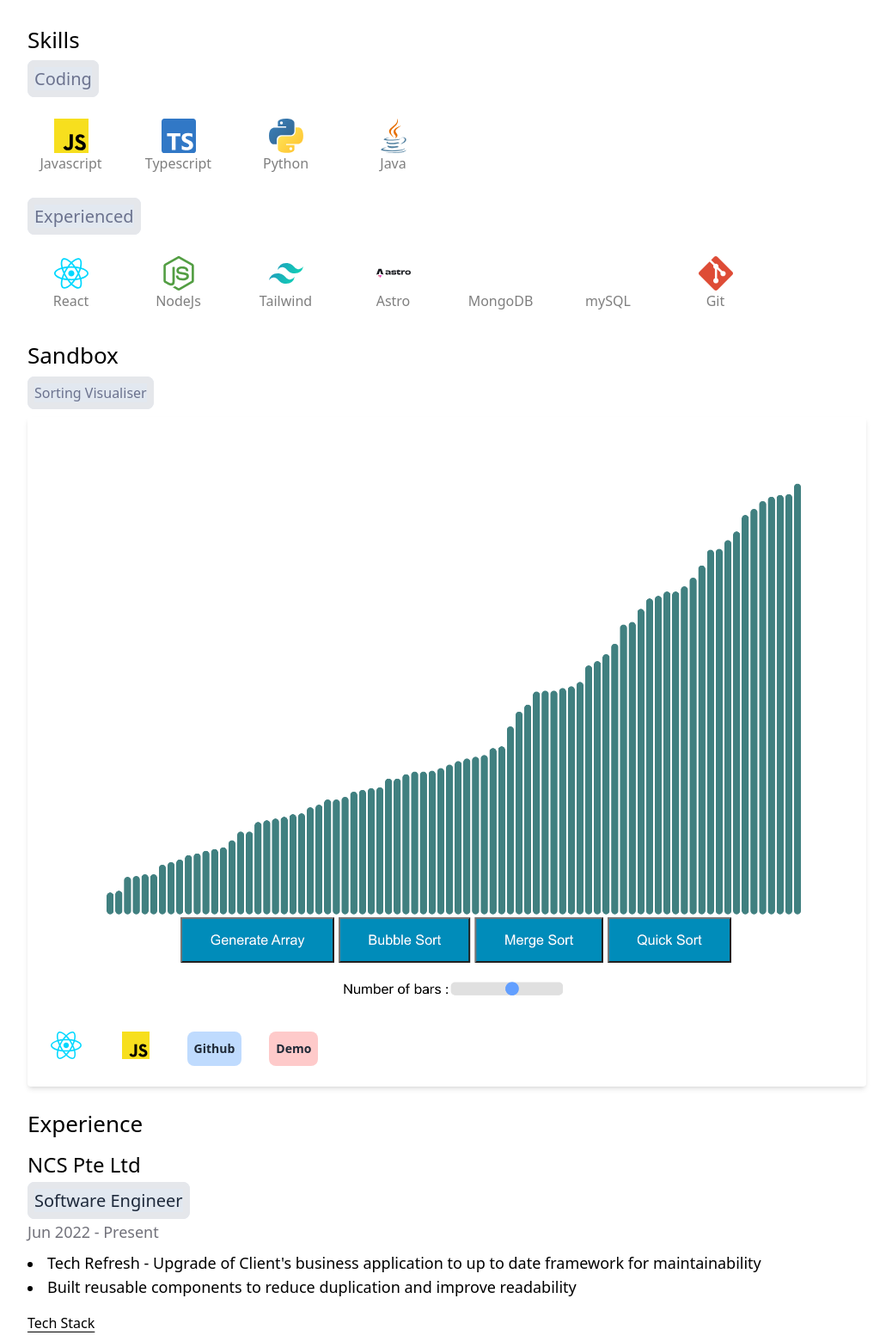
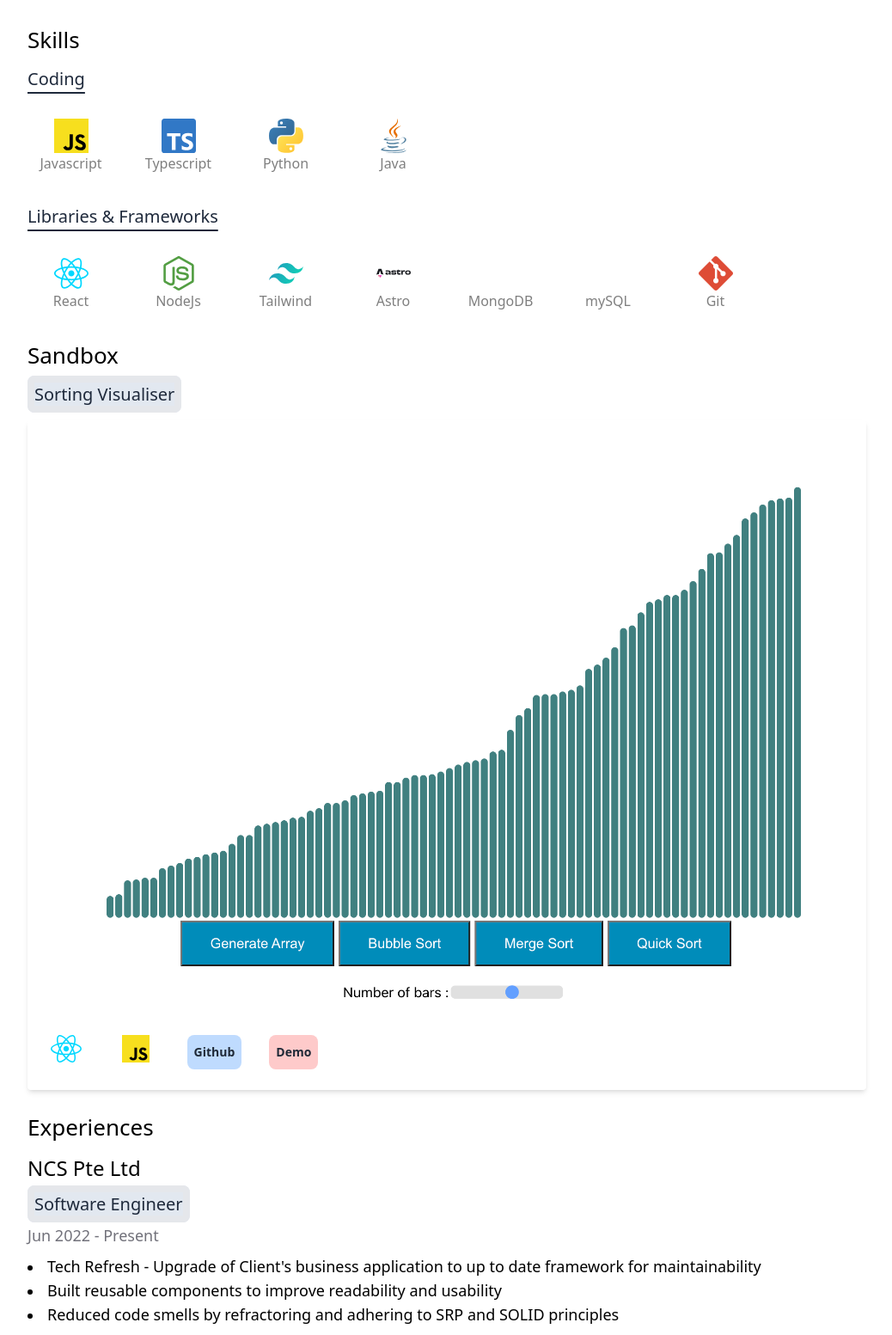
Before and after one commit to yaohong6782/yh, an Astro site: page / in a window 1280 px wide. Shown: the part 797-2350 px from the top of the page at 86% size, without its empty margins (120-1158 px from the left). Built offline with nearby package versions, Linux system fonts and the light colour scheme; Astro itself is replaced by a stand-in of ours; some icons are missing.

Commit message:
refractored namning and styling

```diff
--- a/src/components/Sandbox.astro
+++ b/src/components/Sandbox.astro
@@ -16,7 +16,7 @@ const { title, technologies, demo, github } = Astro.props;
 
 <div>
   <h3 class="pt-1 pb-4">
-    <span class="bg-slate-200 border-8 rounded-lg">{title}</span>
+    <span class="bg-slate-200 border-8 rounded-lg text-xl text-slate-800">{title}</span>
   </h3>
 </div>
 
@@ -69,7 +69,7 @@ const { title, technologies, demo, github } = Astro.props;
   </div> -->
 <style>
   h3 {
-    font-weight: 500;
+    /* font-weight: 500; */
     color: #6b728e;
   }
 </style>
--- a/src/components/Technology.astro
+++ b/src/components/Technology.astro
@@ -12,9 +12,9 @@ const { title, technologies } = Astro.props;
 
 
 <div >
-  <h3 class="pt-1">
-    <span class="bg-slate-200 border-8 rounded-lg text-xl">{title}</span>
-  </h3>
+  <p class="pt-1">
+    <span class="underline underline-offset-8 text-xl text-slate-800">{title}</span>
+  </p>
 </div>
 <ul class="grid grid-cols-5 lg:grid-cols-8 gap-6 items-center py-8 ">
 <!-- <ul class"grid grid-cols-4 gap-10 items-center py-5 xl:grid-cols-10" > -->
@@ -29,7 +29,7 @@ const { title, technologies } = Astro.props;
 
 <style>
     h3{
-        font-weight: 500;
+        /* font-weight: 500; */
         color:#6B728E;
     }
 </style>
--- a/src/lib/index.ts
+++ b/src/lib/index.ts
@@ -137,7 +137,8 @@ export const Experiences: Work[] = [
     description: "Software Engineer",
     responsibility: [
       "Tech Refresh - Upgrade of Client's business application to up to date framework for maintainability",
-      "Built reusable components to reduce duplication and improve readability",
+      "Built reusable components to improve readability and usability",
+      "Reduced code smells by refractoring and adhering to SRP and SOLID principles"
     ],
     techStack: workTechStack,
   },
--- a/src/pages/index.astro
+++ b/src/pages/index.astro
@@ -30,7 +30,7 @@ import Work from "../components/Work.astro";
       technologies={technologies.filter((tech) => tech.skill === "language")}
     />
     <Technology
-      title="Experienced"
+      title="Libraries & Frameworks"
       technologies={technologies.filter((tech) => tech.skill === "library")}
     />
   </section>
@@ -45,7 +45,7 @@ import Work from "../components/Work.astro";
     />
   </section>
   <br />
-  <h1 class="font-headline pb-2">Experience</h1>
+  <h1 class="font-headline pb-2">Experiences</h1>
   <section id="work" class="pt-15">
     {
       Experiences.map((obj) => {
```
